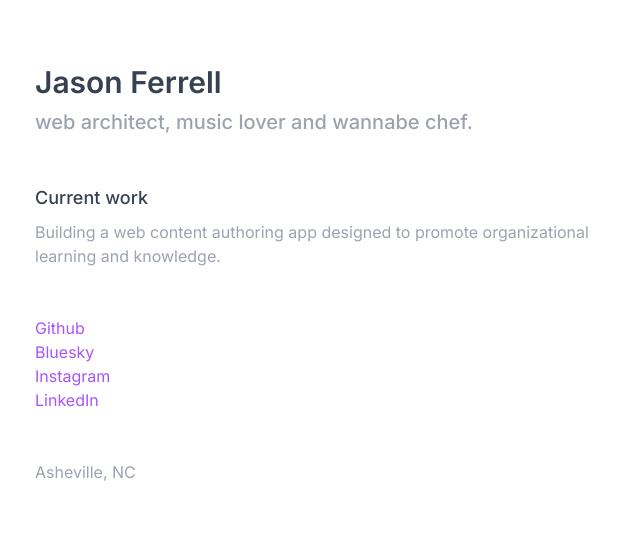
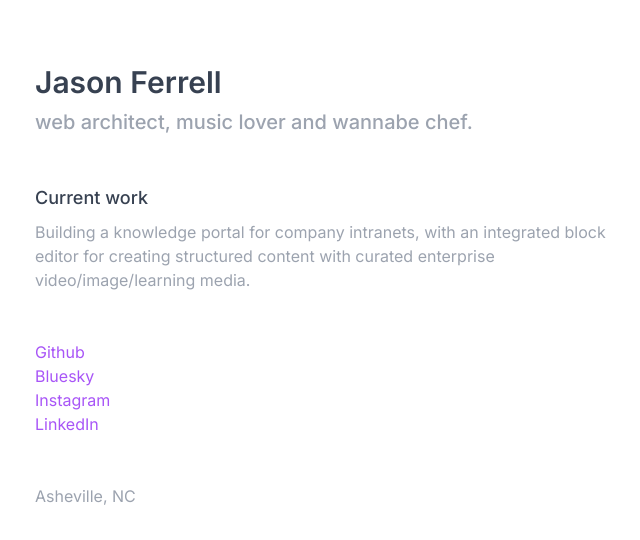
Before and after one commit to jferrel7/jason-ferrell, a Next.js app: page / in a window 1280 px wide. Shown: the top 540 px of the page, without its empty margins (29-669 px from the left). Built offline with nearby package versions, Linux system fonts and the light colour scheme.

Commit message:
Update page.js

```diff
--- a/src/app/page.js
+++ b/src/app/page.js
@@ -6,7 +6,9 @@ export default function Home() {
       <h1 className="text-3xl font-semibold mb-2 text-gray-700">Jason Ferrell</h1>
       <h2 className="text-xl font-medium mb-12 text-gray-400">web architect, music lover and wannabe chef.</h2>
       <h3 className="text-lg mb-2 font-medium text-gray-700">Current work</h3>
-      <p className="max-w-xl mb-12 text-gray-400">Building a web content authoring app designed to promote organizational learning and knowledge.</p>
+      <p className="max-w-xl mb-12 text-gray-400">
+        Building a knowledge portal for company intranets, with an integrated block editor for creating structured content with curated enterprise video/image/learning media.
+      </p>
       <ul className="mb-12">
         <li><a href="https://github.com/jferrel7" title="Github" className="text-purple-500">Github</a></li>
         <li><a href="https://bsky.app/profile/jasonferrell.bsky.social" title="Bluesky" className="text-purple-500">Bluesky</a></li>
```
